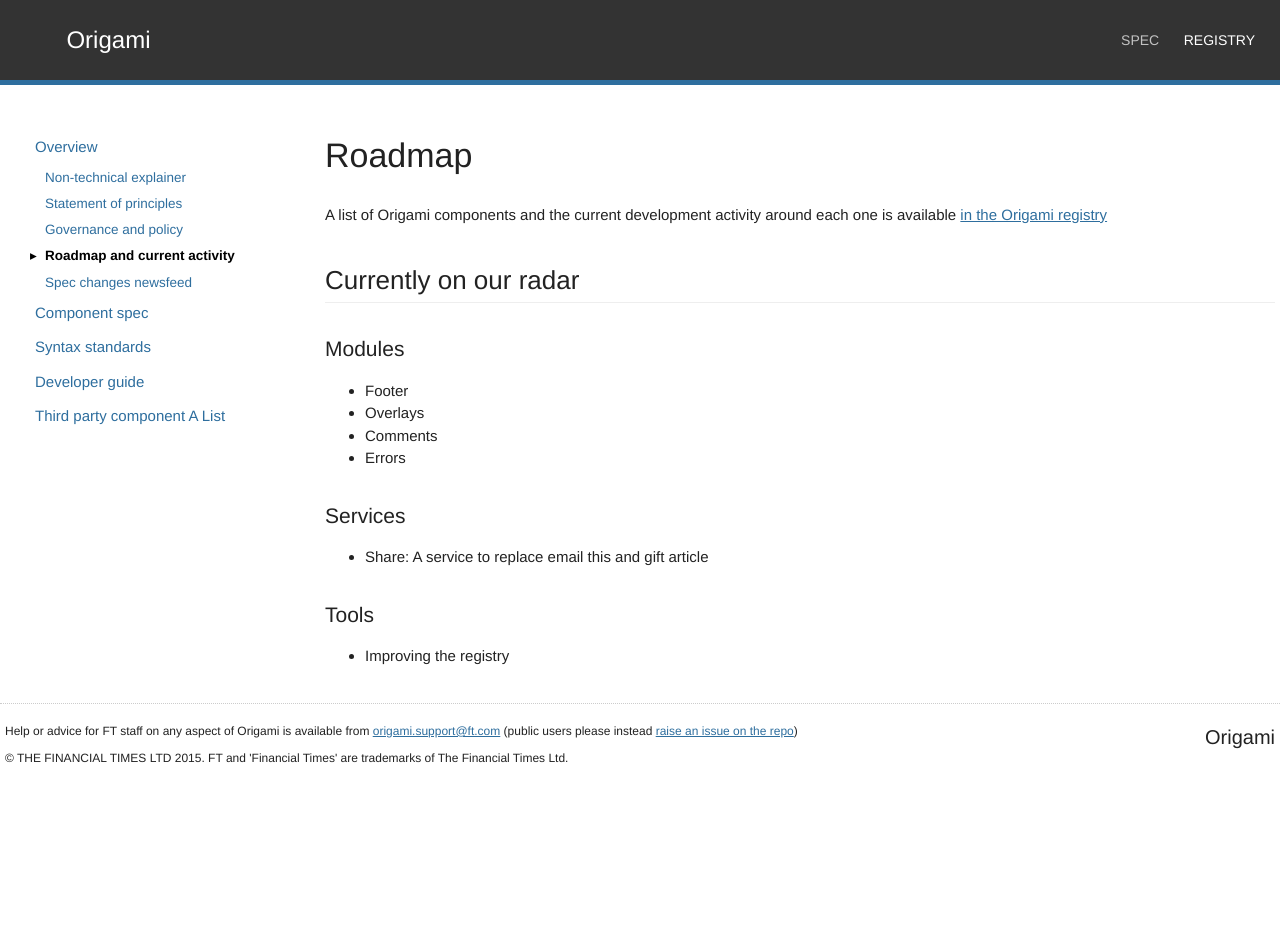
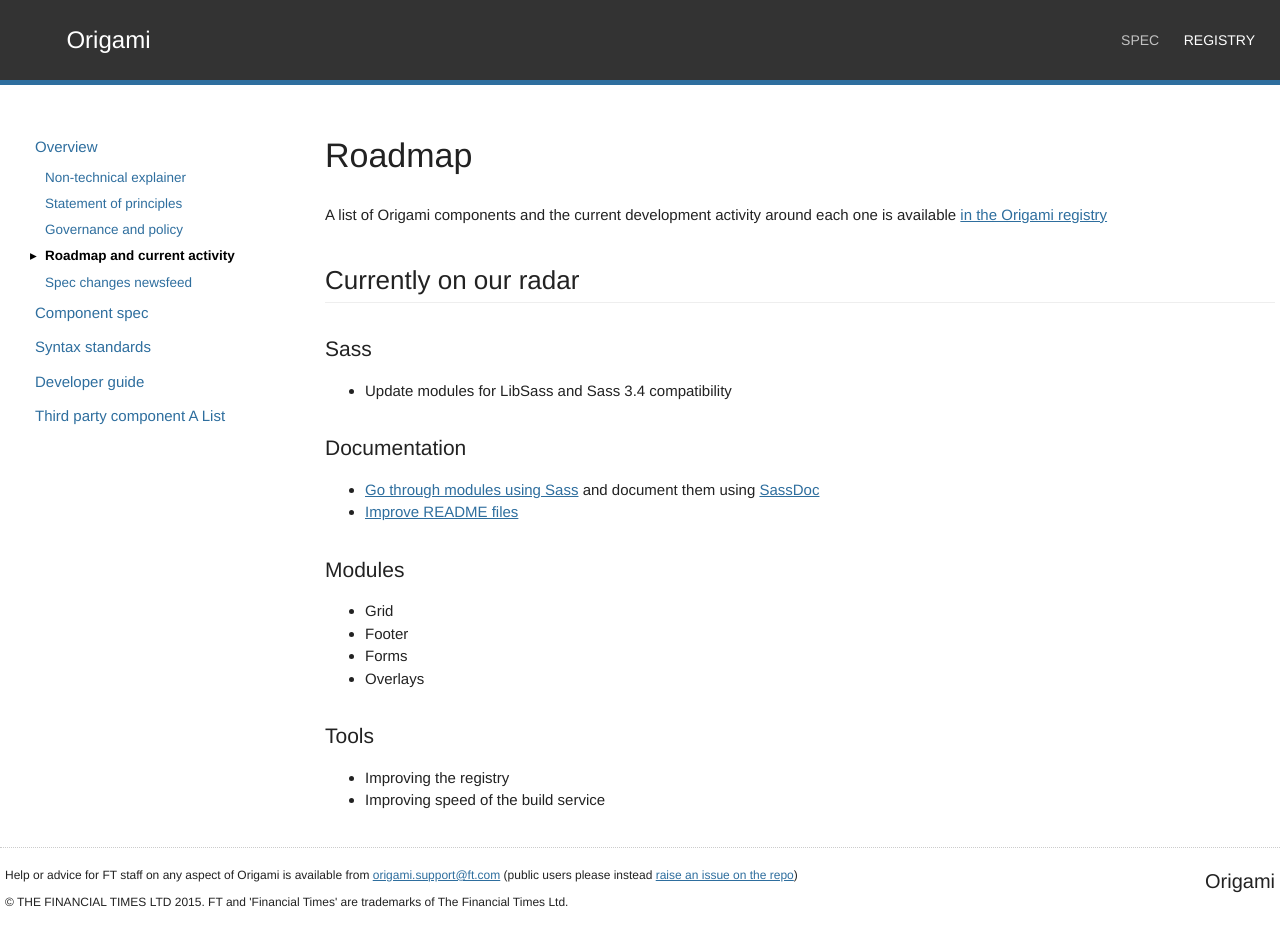
Before and after one commit to Financial-Times/ft-origami, a Jekyll site: the page built from docs/overview/roadmap.md, in a window 1280 px wide. Built offline with Jekyll 4.4.1, drawn with Linux system fonts in a browser that asks for light colours; some web fonts are replaced; comment, search, counter and statistics services are not loaded; before the commit the page ends 900 px from its top, so only the background shows below that.

Commit message:
Update roadmap and add SassDoc to the SCSS specification

```diff
--- a/docs/overview/roadmap.md
+++ b/docs/overview/roadmap.md
@@ -5,23 +5,29 @@ section: Overview
 permalink: /docs/overview/roadmap/
 ---
 
-#Roadmap
+# Roadmap
 
 A list of Origami components and the current development activity around each one is available [in the Origami registry](http://registry.origami.ft.com)
 
-##Currently on our radar
+## Currently on our radar
 
-###Modules
+### Sass
 
+* Update modules for LibSass and Sass 3.4 compatibility
+
+### Documentation
+
+* [Go through modules using Sass](https://github.com/Financial-Times/ft-origami/issues/274) and document them using [SassDoc](http://sassdoc.com/)
+* [Improve README files](https://github.com/Financial-Times/ft-origami/issues/145)
+
+### Modules
+
+* Grid
 * Footer
+* Forms
 * Overlays
-* Comments
-* Errors
 
-###Services
-
-* Share: A service to replace email this and gift article
-
-###Tools
+### Tools
 
 * Improving the registry
+* Improving speed of the build service
```
Also changed, not shown: docs/syntax/scss.md (+14 -2 lines).
